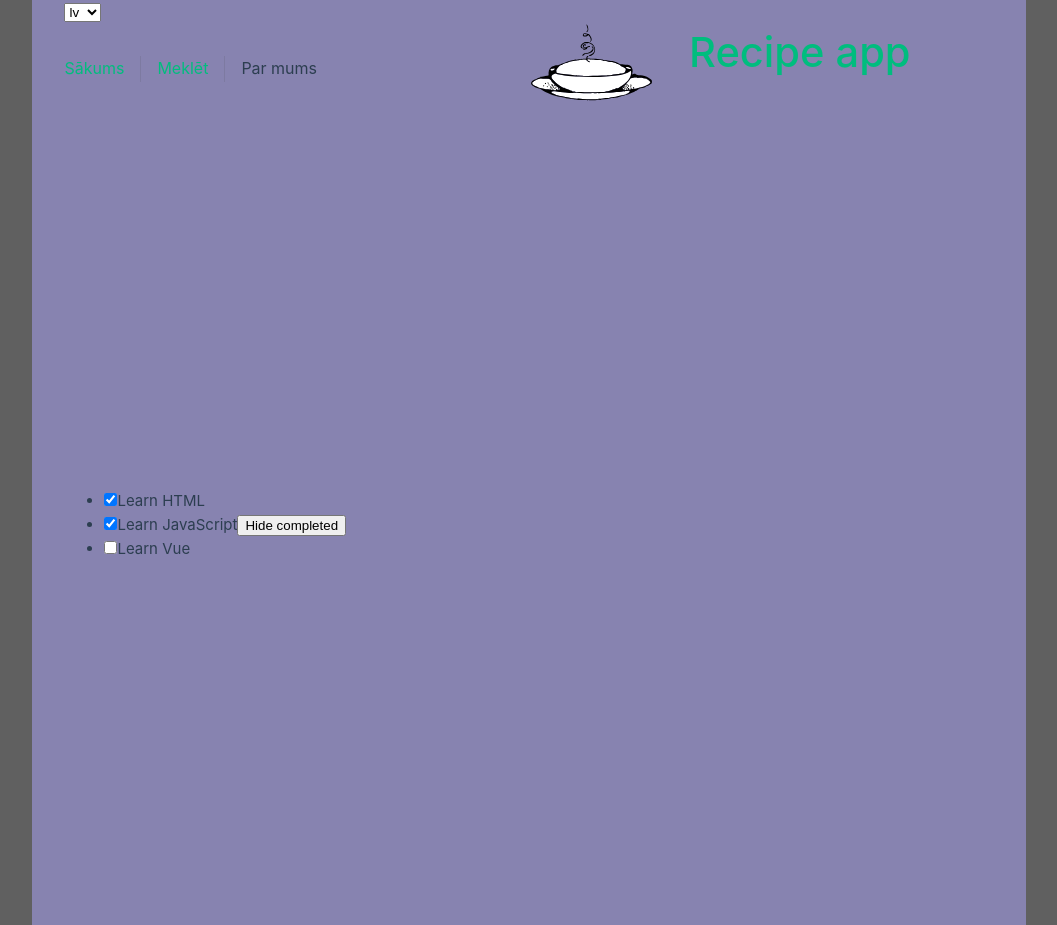
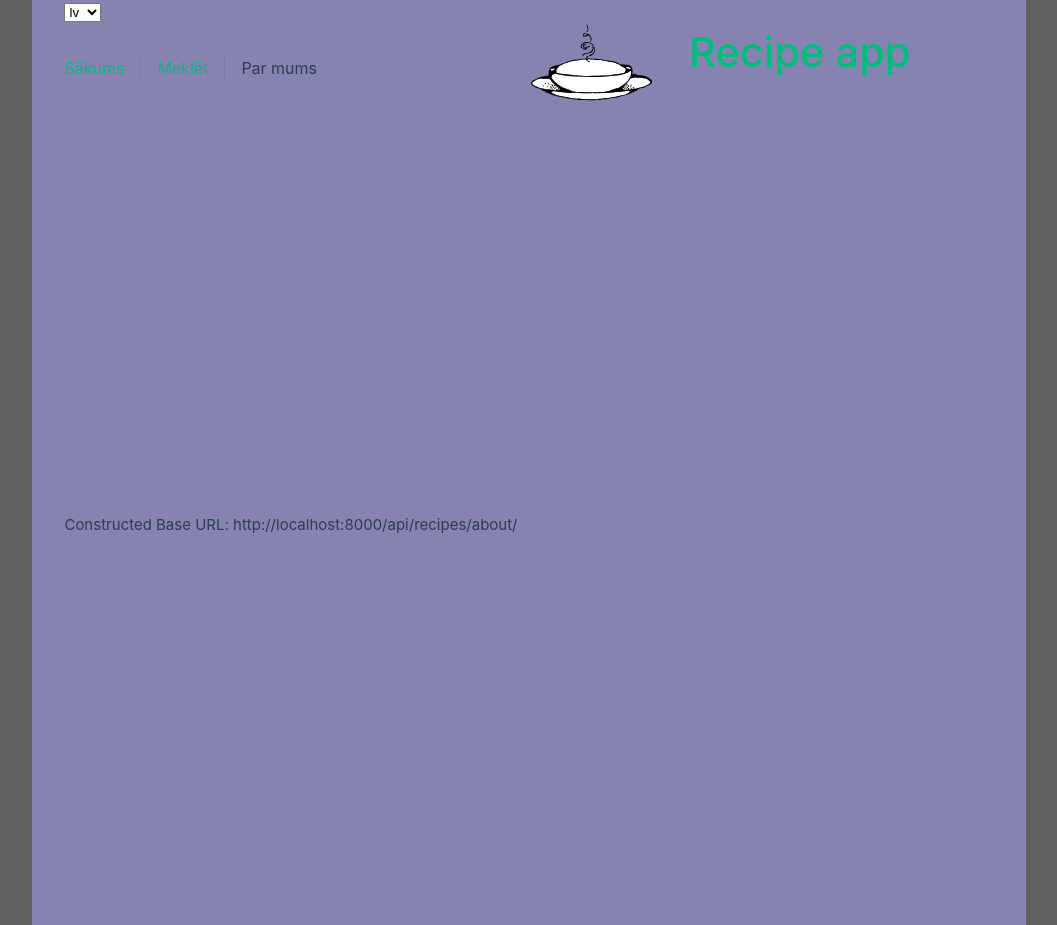
Before and after one commit to kopdarbiba/vue-practice-tom, a Vue app: page /1/about in a window 1280 px wide. Shown: the whole page, without its empty margins (111-1168 px from the left). Built offline with nearby package versions, Linux system fonts and the light colour scheme.

Commit message:
added useApiBaseUrlConstructor composable

```diff
--- a/src/components/about/AboutManager.vue
+++ b/src/components/about/AboutManager.vue
@@ -1,38 +1,10 @@
 <script setup>
-import { ref, computed } from 'vue'
+import { useApiBaseUrlConstructor } from '../../composables/useApiBaseUrlConstructor'
 
-let id = 0
-
-const hideCompleted = ref(false)
-const todos = ref([
-    { id: id++, text: 'Learn HTML', done: true },
-    { id: id++, text: 'Learn JavaScript', done: true },
-    { id: id++, text: 'Learn Vue', done: false }
-])
-
-const filteredTodos = computed(() => {
-    return hideCompleted.value
-        ? todos.value.filter((t) => !t.done)
-        : todos.value
-})
-
+const { apiBaseUrl } = useApiBaseUrlConstructor()
 
 </script>
 
 <template>
-    <ul>
-        <li v-for="todo in filteredTodos" :key="todo.id">
-            <input type="checkbox" v-model="todo.done">
-            <span>{{ todo.text }}</span>
-        </li>
-    </ul>
-    <button @click="hideCompleted = !hideCompleted">
-        {{ hideCompleted ? 'Show all' : 'Hide completed' }}
-    </button>
+    <p>Constructed Base URL: {{ apiBaseUrl }}</p>
 </template>
-
-<style>
-.done {
-    text-decoration: line-through;
-}
-</style>
--- a/src/components/home/HomeRecipeManager.vue
+++ b/src/components/home/HomeRecipeManager.vue
@@ -1,9 +1,13 @@
 <script setup>
+import { useApiBaseUrlConstructor } from '../../composables/useApiBaseUrlConstructor'
+// import { useFetch } from './../../composables/fetch'
+
+const { apiBaseUrl } = useApiBaseUrlConstructor()
+
 </script>
-
 
 <template>
   <div>
-    <h1>home manager comp</h1>
+    <p>Constructed Base URL: {{ apiBaseUrl }}</p>
   </div>
 </template>
--- a/src/components/search/SearchPageManager.vue
+++ b/src/components/search/SearchPageManager.vue
@@ -4,10 +4,15 @@ import SearchQueryBox from './filters/SearchQueryBox.vue'
 import MinMaxPrice from './filters/MinMaxPrice.vue'
 import checkBoxeManager from './checkBoxeManager.vue'
 
+import { useApiBaseUrlConstructor } from '../../composables/useApiBaseUrlConstructor'
+// import { useFetch } from './../../composables/fetch'
+
+const { apiBaseUrl } = useApiBaseUrlConstructor()
 
 </script>
 
 <template>
+    <p>Constructed Base URL: {{ apiBaseUrl }}</p>
     <br>
     <OrderSelector />
     <br>
--- /dev/null
+++ b/src/composables/fetch.js
@@ -0,0 +1,25 @@
+import { ref, watchEffect, toValue } from 'vue'
+
+export function useFetch(url) {
+  const data = ref(null)
+  const error = ref(null)
+
+  const fetchData = () => {
+    // Reset state before fetching
+    data.value = null
+    error.value = null
+    console.log('fetchData triggered!!!!')
+
+    fetch(toValue(url))
+      .then((res) => res.json())
+      .then((json) => (data.value = json))
+      .catch((err) => (error.value = err))
+  }
+
+  // Watch for changes in apiBaseUrl and re-fetch data
+  watchEffect(() => {
+    fetchData()
+  })
+
+  return { data, error }
+}
--- /dev/null
+++ b/src/composables/useApiBaseUrlConstructor.js
@@ -0,0 +1,30 @@
+import { watch, ref, computed } from 'vue'
+import { useI18n } from 'vue-i18n'
+import { useRoute } from 'vue-router'
+
+export function useApiBaseUrlConstructor() {
+  const { locale } = useI18n()
+  const route = useRoute()
+
+  const baseUrls = ref({
+    home: 'http://localhost:8000/api/recipes/',
+    search: 'http://localhost:8000/api/recipes/search/',
+    about: 'http://localhost:8000/api/recipes/about/'
+  })
+
+  const apiBaseUrl = computed(() => {
+    const currentBaseUrl = baseUrls.value[route.name]
+    if (locale.value === 'en' || locale.value === 'ru') {
+      return `${currentBaseUrl}?lang=${locale.value}`
+    } else {
+      return currentBaseUrl
+    }
+  })
+
+  // Optional
+  watch(apiBaseUrl, (newApiBaseUrl) => {
+    console.log('__newApiBaseUrl__:', newApiBaseUrl)
+  })
+
+  return { apiBaseUrl }
+}
--- a/src/main.js
+++ b/src/main.js
@@ -24,7 +24,7 @@ const i18n = createI18n({
 const pinia = createPinia()
 const app = createApp(App)
 
-app.use(pinia)
 app.use(router)
 app.use(i18n)
+app.use(pinia)
 app.mount('#app')
```
Also changed, not shown: src/stores/exampleStore.js (added, +64 -0 lines).
